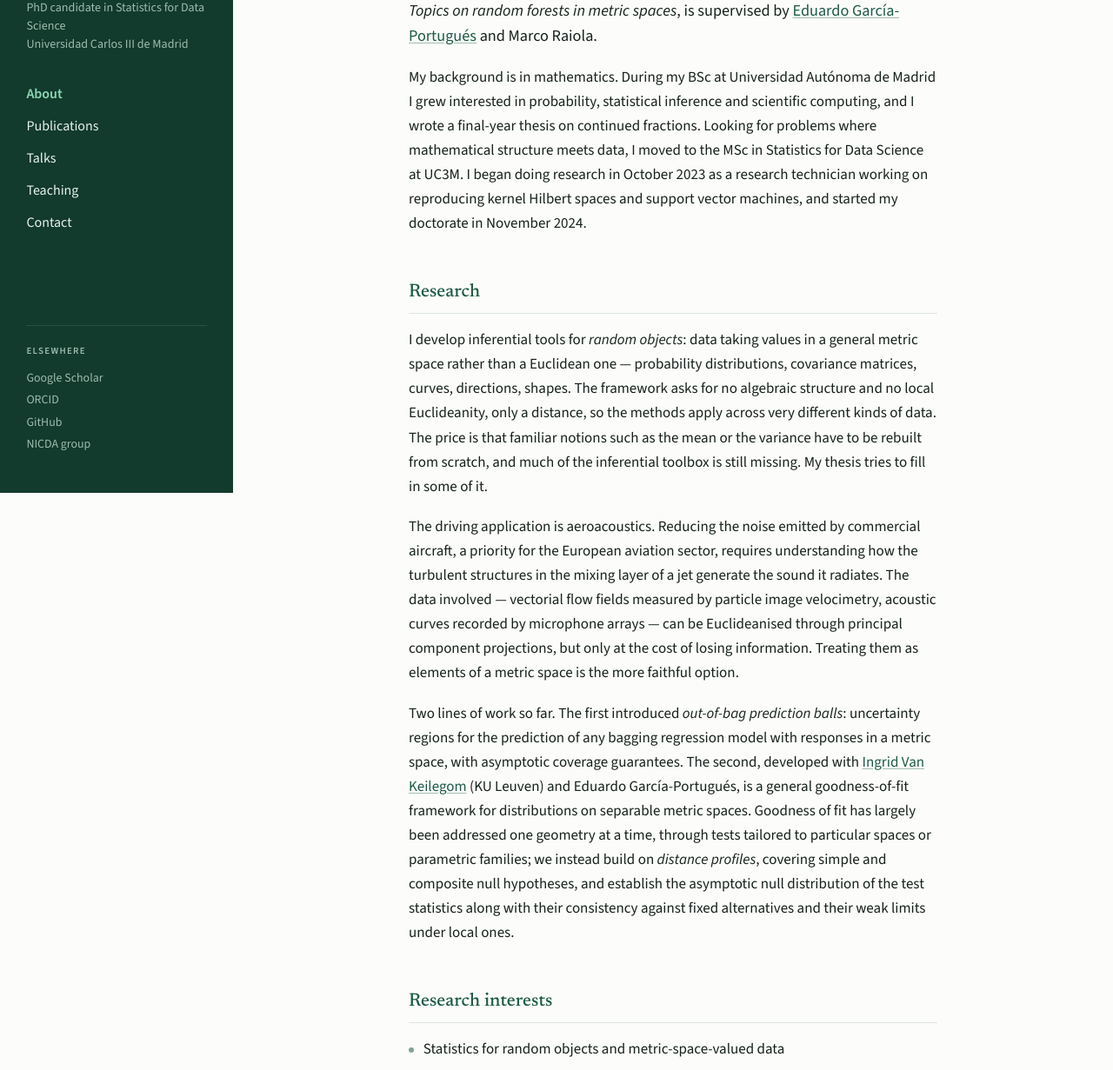
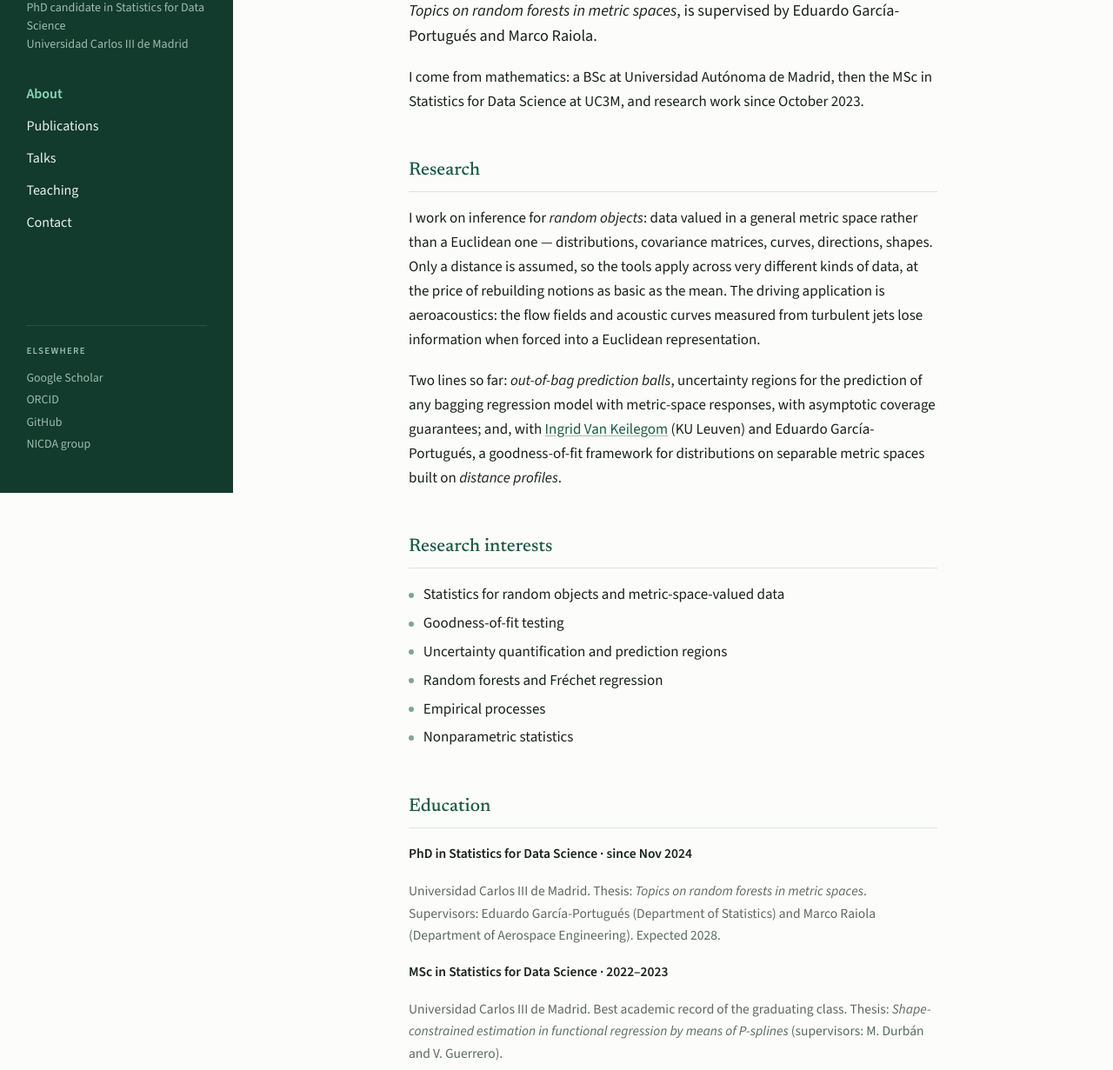
Before and after one commit to floorwildorange5075/floorwildorange5075.github.io, a plain HTML site: page index.html in a window 1280 px wide. Shown: the part 233-1464 px from the top of the page at 87% size. Drawn offline with nearby package versions, Linux system fonts and the light colour scheme.

Commit message:
Add files via upload

```diff
--- a/index.html
+++ b/index.html
@@ -47,50 +47,31 @@
     <div class="content">
       <h1>Diego Serrano Ortega</h1>
 
-      <p class="lead">I am a PhD candidate in Statistics for Data Science at the
-        <a href="https://est.uc3m.es/">Department of Statistics</a> of
-        <a href="https://www.uc3m.es/">Universidad Carlos III de Madrid</a>, and a member of
-        the <a href="https://nicda.uc3m.es/">NICDA</a> group
+      <p class="lead">I am a PhD candidate in Statistics for Data Science at the Department of
+        Statistics of <a href="https://www.uc3m.es/">Universidad Carlos III de Madrid</a>, and a
+        member of the <a href="https://nicda.uc3m.es/">NICDA</a> group
         (<em>Nonparametric Inference for Complex Data and its Applications</em>). My thesis,
-        <em>Topics on random forests in metric spaces</em>, is supervised by
-        <a href="https://egarpor.github.io/">Eduardo García-Portugués</a> and Marco Raiola.</p>
+        <em>Topics on random forests in metric spaces</em>, is supervised by Eduardo
+        García-Portugués and Marco Raiola.</p>
 
-      <p>My background is in mathematics. During my BSc at Universidad Autónoma de Madrid I
-        grew interested in probability, statistical inference and scientific computing, and I
-        wrote a final-year thesis on continued fractions. Looking for problems where
-        mathematical structure meets data, I moved to the MSc in Statistics for Data Science
-        at UC3M. I began doing research in October 2023 as a research technician working on
-        reproducing kernel Hilbert spaces and support vector machines, and started my doctorate
-        in November 2024.</p>
+      <p>I come from mathematics: a BSc at Universidad Autónoma de Madrid, then the MSc in
+        Statistics for Data Science at UC3M, and research work since October 2023.</p>
 
       <h2>Research</h2>
 
-      <p>I develop inferential tools for <em>random objects</em>: data taking values in a
-        general metric space rather than a Euclidean one — probability distributions,
-        covariance matrices, curves, directions, shapes. The framework asks for no algebraic
-        structure and no local Euclideanity, only a distance, so the methods apply across very
-        different kinds of data. The price is that familiar notions such as the mean or the
-        variance have to be rebuilt from scratch, and much of the inferential toolbox is still
-        missing. My thesis tries to fill in some of it.</p>
+      <p>I work on inference for <em>random objects</em>: data valued in a general metric space
+        rather than a Euclidean one — distributions, covariance matrices, curves, directions,
+        shapes. Only a distance is assumed, so the tools apply across very different kinds of
+        data, at the price of rebuilding notions as basic as the mean. The driving application
+        is aeroacoustics: the flow fields and acoustic curves measured from turbulent jets lose
+        information when forced into a Euclidean representation.</p>
 
-      <p>The driving application is aeroacoustics. Reducing the noise emitted by commercial
-        aircraft, a priority for the European aviation sector, requires understanding how the
-        turbulent structures in the mixing layer of a jet generate the sound it radiates. The
-        data involved — vectorial flow fields measured by particle image velocimetry, acoustic
-        curves recorded by microphone arrays — can be Euclideanised through principal component
-        projections, but only at the cost of losing information. Treating them as elements of a
-        metric space is the more faithful option.</p>
-
-      <p>Two lines of work so far. The first introduced <em>out-of-bag prediction balls</em>:
-        uncertainty regions for the prediction of any bagging regression model with responses
-        in a metric space, with asymptotic coverage guarantees. The second, developed with
+      <p>Two lines so far: <em>out-of-bag prediction balls</em>, uncertainty regions for the
+        prediction of any bagging regression model with metric-space responses, with asymptotic
+        coverage guarantees; and, with
         <a href="https://feb.kuleuven.be/ingrid.vankeilegom">Ingrid Van Keilegom</a> (KU Leuven)
-        and Eduardo García-Portugués, is a general goodness-of-fit framework for distributions
-        on separable metric spaces. Goodness of fit has largely been addressed one geometry at
-        a time, through tests tailored to particular spaces or parametric families; we instead
-        build on <em>distance profiles</em>, covering simple and composite null hypotheses, and
-        establish the asymptotic null distribution of the test statistics along with their
-        consistency against fixed alternatives and their weak limits under local ones.</p>
+        and Eduardo García-Portugués, a goodness-of-fit framework for distributions on
+        separable metric spaces built on <em>distance profiles</em>.</p>
 
       <h2>Research interests</h2>
       <ul class="plain">
@@ -185,13 +166,6 @@
         </li>
       </ul>
 
-      <div class="todo">
-        <strong>Decide what to keep.</strong> Everything here comes from your CV, except your
-        phone number, which does not belong on a public page. The funding section is the one I
-        would consider trimming — it reads as CV material, and most personal pages do not list
-        grant references. Your call; delete the whole <code>&lt;h2&gt;Funding&lt;/h2&gt;</code>
-        block if you agree. Delete this box either way.
-      </div>
       <footer class="page">
         <p>Last updated September 2026.</p>
       </footer>
```
